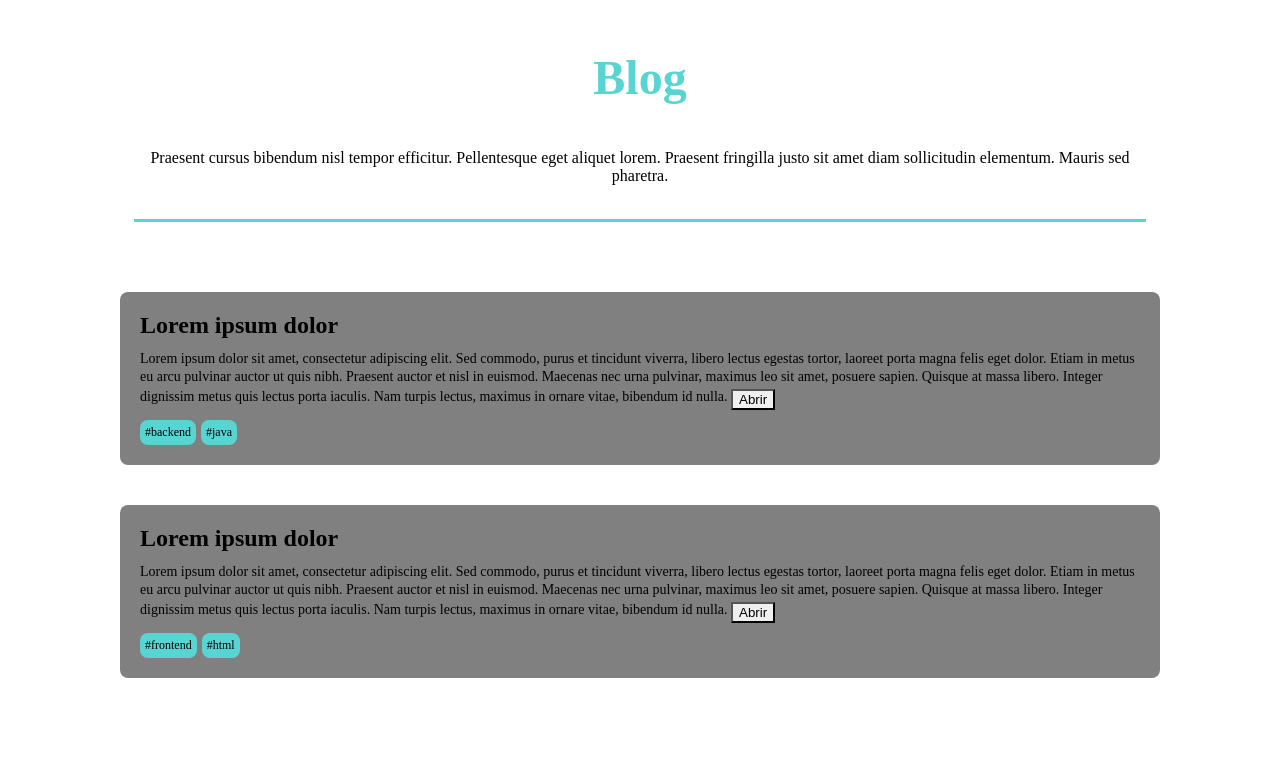
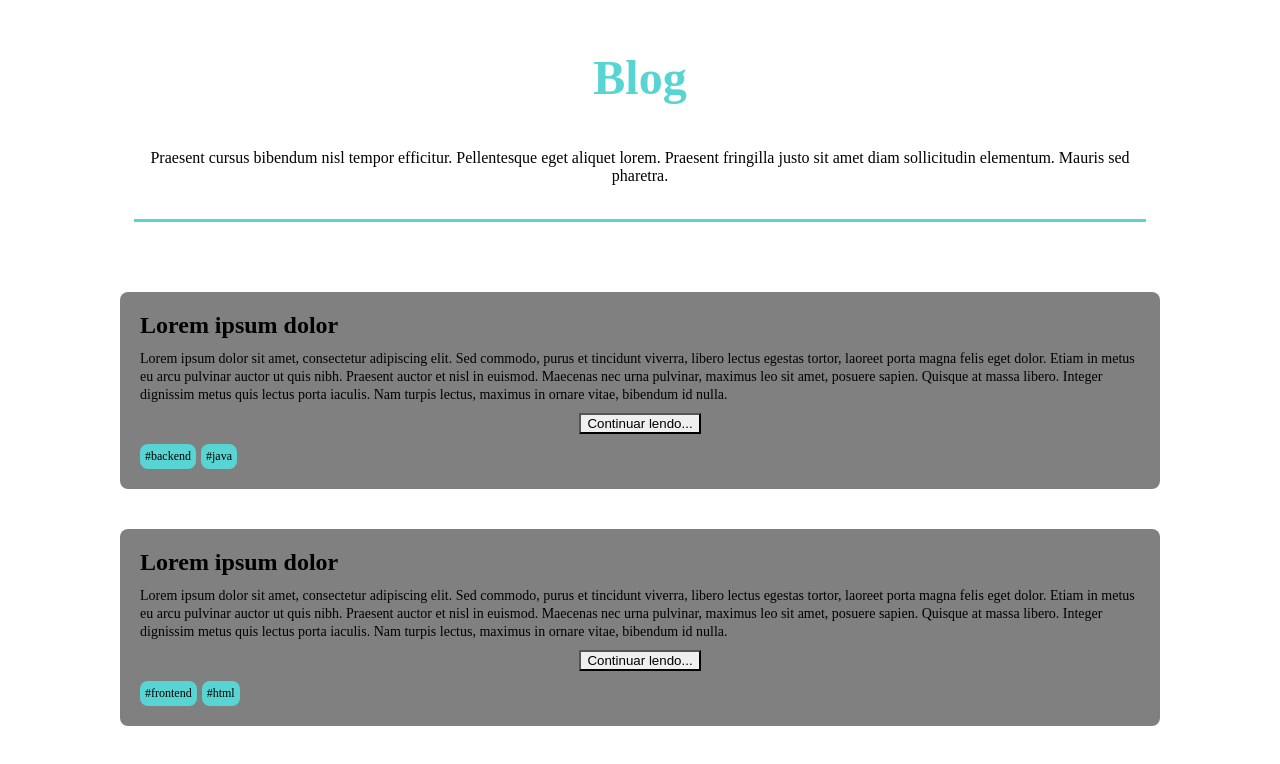
Before and after one commit to chiachio-pedro/easy-freela, a Next.js app in the folder frontend/: page /blog in a window 1280 px wide. Shown: the top 764 px of the page. Built offline with nearby package versions, Linux system fonts and the light colour scheme.

Commit message:
fix: button align and details

```diff
--- a/frontend/src/pages/blog.tsx
+++ b/frontend/src/pages/blog.tsx
@@ -62,9 +62,11 @@ export default function Blog() {
             porta iaculis. Nam turpis lectus, maximus in ornare vitae, bibendum id nulla.{' '}
           </span>
 
-          <Button colorScheme="teal" mt={4} onClick={handleOpen}>
-            Abrir
-          </Button>
+          <div style={{ marginTop: '10px', textAlign: 'center' }}>
+    <Button colorScheme="teal" onClick={handleOpen}>
+      Continuar lendo...
+    </Button>
+  </div>
 
           <div style={{ marginTop: '10px', fontSize: '12px', color: '#666' }}>
             <span style={{ marginRight: '5px', display: 'inline-block' }}>
@@ -158,9 +160,11 @@ export default function Blog() {
             porta iaculis. Nam turpis lectus, maximus in ornare vitae, bibendum id nulla.{' '}
           </span>
 
-          <Button colorScheme="teal" mt={4} onClick={handleOpen}>
-            Abrir
-          </Button>
+          <div style={{ marginTop: '10px', textAlign: 'center' }}>
+    <Button colorScheme="teal" onClick={handleOpen}>
+      Continuar lendo...
+    </Button>
+  </div>
 
           <div style={{ marginTop: '10px', fontSize: '12px', color: '#666' }}>
             <span style={{ marginRight: '5px', display: 'inline-block' }}>
```
